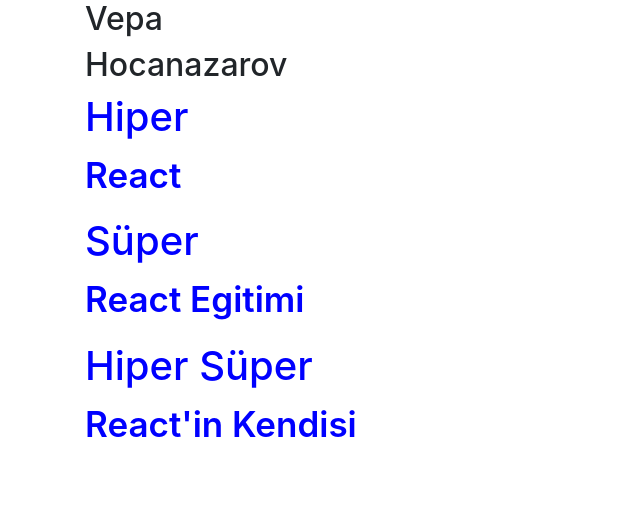
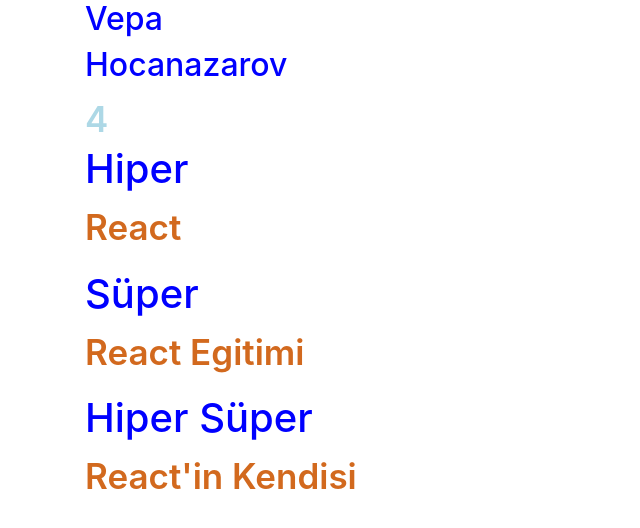
Before and after one commit to VepaHocanazarov/React-Egtimi-2.section-, a React (Create React App) app: page / in a window 1280 px wide. Shown: the top 528 px of the page, without its empty margins (0-640 px from the left). Built offline with nearby package versions, Linux system fonts and the light colour scheme.

Commit message:
PropTypes Kullanımı

```diff
--- a/src/App.js
+++ b/src/App.js
@@ -34,7 +34,7 @@
 
 
         <Aygul isim = {name} soyad = {lastname} />
-        <Arakatmann dizim = {dizim}/>
+        <Arakatmann dizim = {dizim}  name = {4}/>
 
       </div>
 
--- a/src/Arakatmann.js
+++ b/src/Arakatmann.js
@@ -4,14 +4,19 @@
 
 class Arakatmann extends Component {
 
-  static propTypes=
-  {
-  dizim:PropTypes.number
-  }
+  // static propTypes=
+  // {
+  // dizim:PropTypes.array, ------>>>>Eger class component kullanıyorsam static şekilde prop type atama yapabiliyoruz ancak functional ve diger componentlerde static kullanamıyoruz.
+  // name:PropTypes.number
+  // }
   render() {
 
     return (
       <div>
+
+        {
+          this.props.name
+        }
 
        {
           this.props.dizim.map(dizim=>
@@ -24,4 +29,10 @@
   }
 }
 
+Arakatmann.propTypes =
+{
+  dizim: PropTypes.array,  // ----->>> class componentleri dışındaki componentlerde bu tür ptoptypes kullanırız.
+  name: PropTypes.number
+}
+
 export default Arakatmann;
--- a/src/deneme.css
+++ b/src/deneme.css
@@ -1,12 +1,19 @@
 
-h1{
+h1,h2,h3,h4{
     color: blue;
     text-align: left;
 }
 
 p{
-    color: blue;
+    color: chocolate;
     text-align: left;
     font-size: 35px;
     font-weight: 600;
 }
+
+div{
+    color: lightblue;
+    text-align: left;
+    font-size: 35px;
+    font-weight: 600;
+}
```
